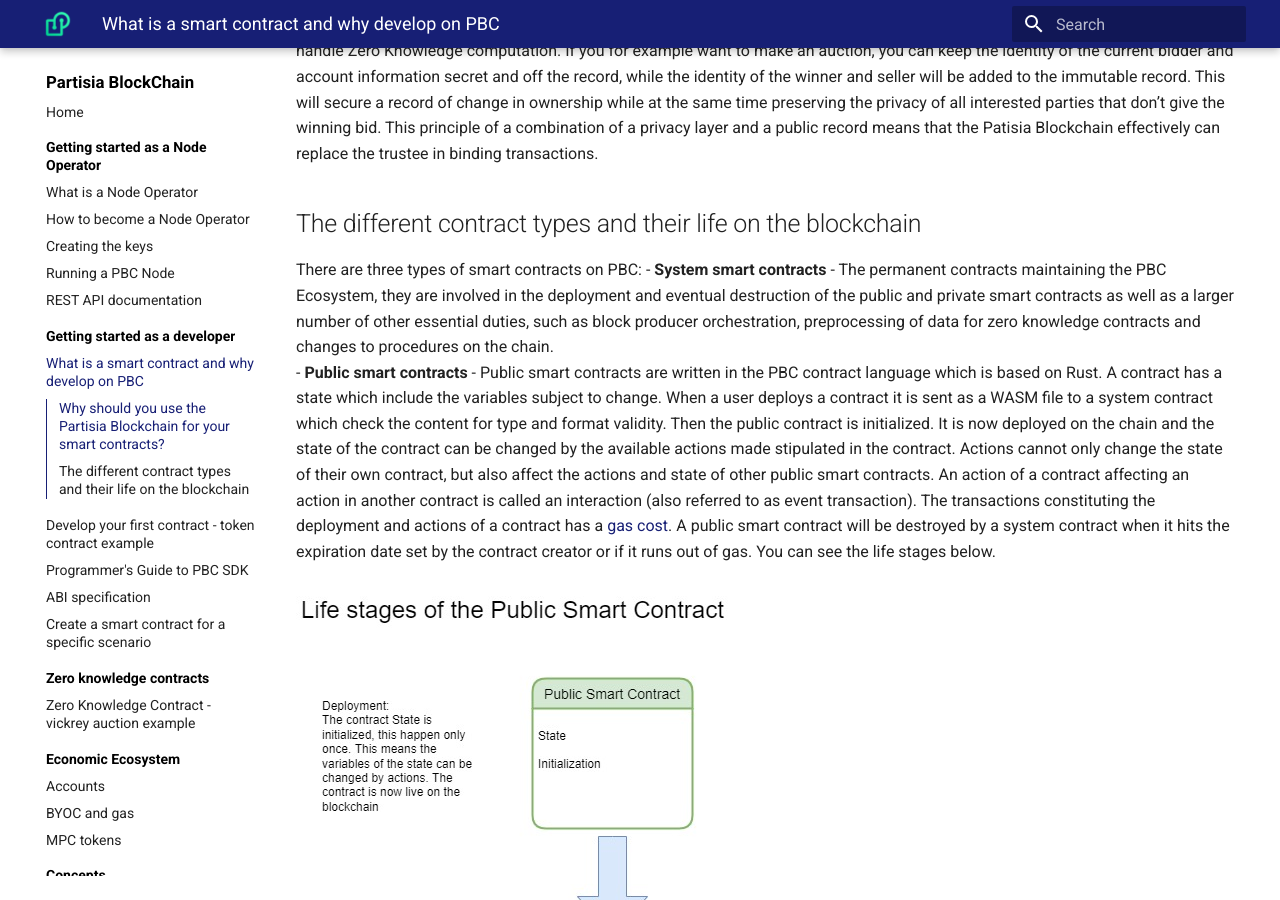
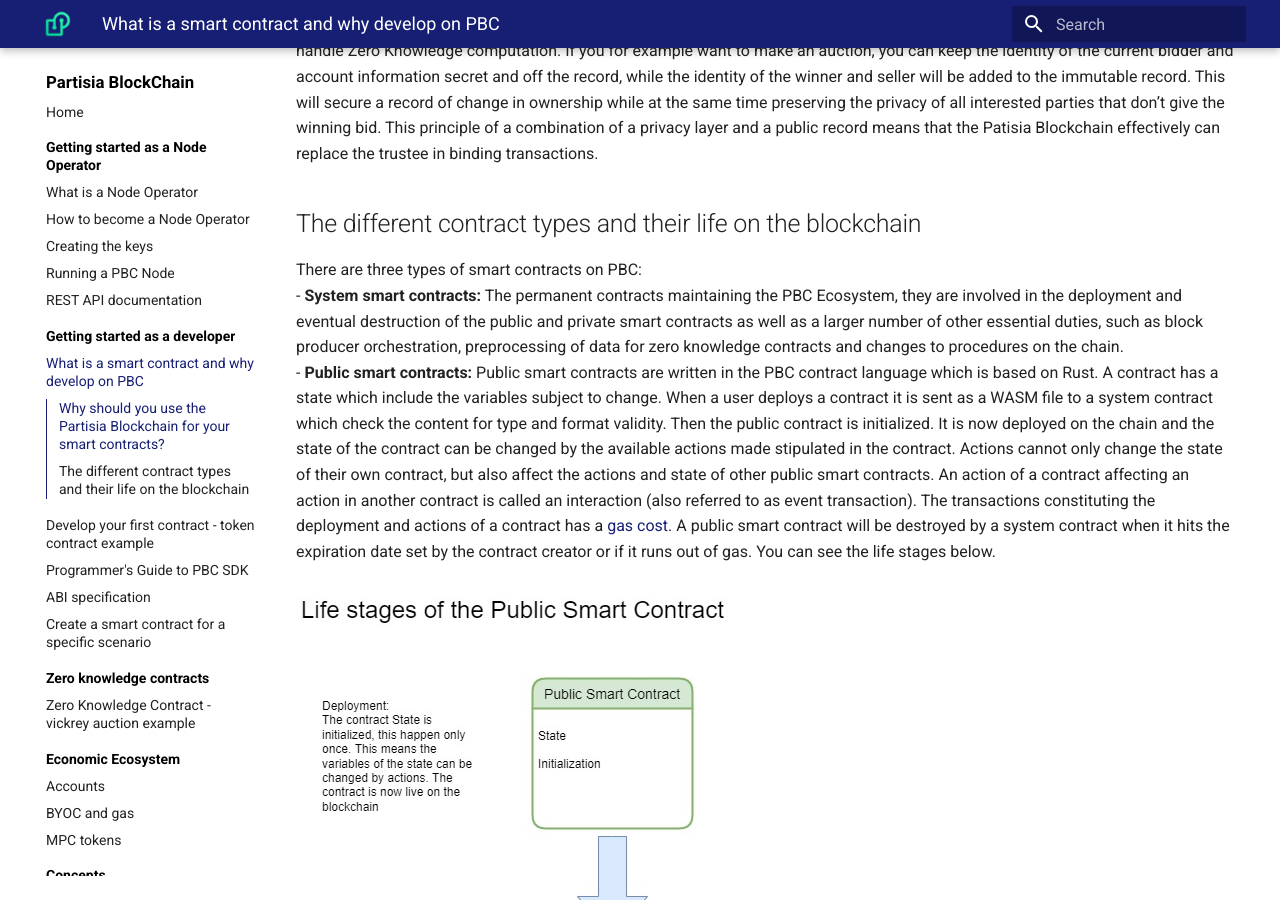
Before and after one commit to 0xSero/partisia-docs, an MkDocs documentation site: the page built from docs/contract-development.md, in a window 1280 px wide and 900 px high, scrolled down 437 px. Built offline with MkDocs 1.6.1 and Material for MkDocs 9.7.7, drawn with Linux system fonts in a browser that asks for light colours; a script that is not in the unit is left out.

```diff
--- a/docs/contract-development.md
+++ b/docs/contract-development.md
@@ -9,8 +9,8 @@
 ## The different contract types and their life on the blockchain
 
 There are three types of smart contracts on PBC:
-- **System smart contracts** - The permanent contracts maintaining the PBC Ecosystem, they are involved in the deployment and eventual destruction of the public and private smart contracts as well as a larger number of other essential duties, such as block producer orchestration, preprocessing of data for zero knowledge contracts and changes to procedures on the chain.
-- **Public smart contracts** - Public smart contracts are written in the PBC contract language which is based on Rust. A contract has a state which include the variables subject to change. When a user deploys a contract it is sent as a WASM file to a system contract which check the content for type and format validity. Then the public contract is initialized. It is now deployed on the chain and the state of the contract can be changed by the available actions made stipulated in the contract. Actions cannot only change the state of their own contract, but also affect the actions and state of other public smart contracts. An action of a contract affecting an action in another contract is called an interaction (also referred to as event transaction). The transactions constituting the deployment and actions of a contract has a [gas cost](byoc.md). A public smart contract will be destroyed by a system contract when it hits the expiration date set by the contract creator or if it runs out of gas. You can see the life stages below.
+- **System smart contracts:** The permanent contracts maintaining the PBC Ecosystem, they are involved in the deployment and eventual destruction of the public and private smart contracts as well as a larger number of other essential duties, such as block producer orchestration, preprocessing of data for zero knowledge contracts and changes to procedures on the chain.
+- **Public smart contracts:**  Public smart contracts are written in the PBC contract language which is based on Rust. A contract has a state which include the variables subject to change. When a user deploys a contract it is sent as a WASM file to a system contract which check the content for type and format validity. Then the public contract is initialized. It is now deployed on the chain and the state of the contract can be changed by the available actions made stipulated in the contract. Actions cannot only change the state of their own contract, but also affect the actions and state of other public smart contracts. An action of a contract affecting an action in another contract is called an interaction (also referred to as event transaction). The transactions constituting the deployment and actions of a contract has a [gas cost](byoc.md). A public smart contract will be destroyed by a system contract when it hits the expiration date set by the contract creator or if it runs out of gas. You can see the life stages below.
 
 ![contract_life_stages](deployment2.jpg)
 
```
